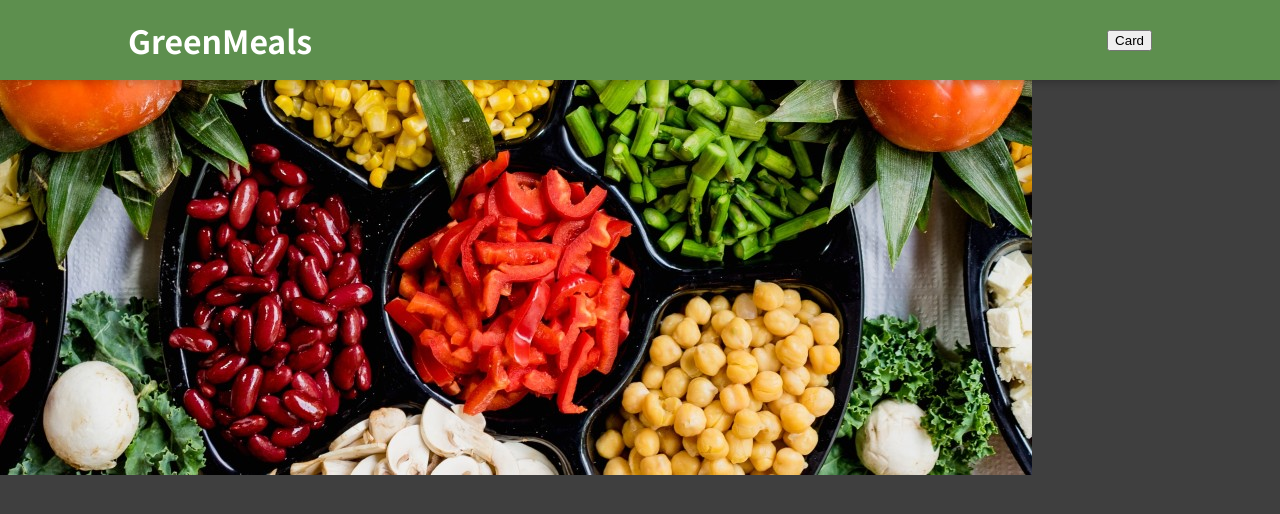
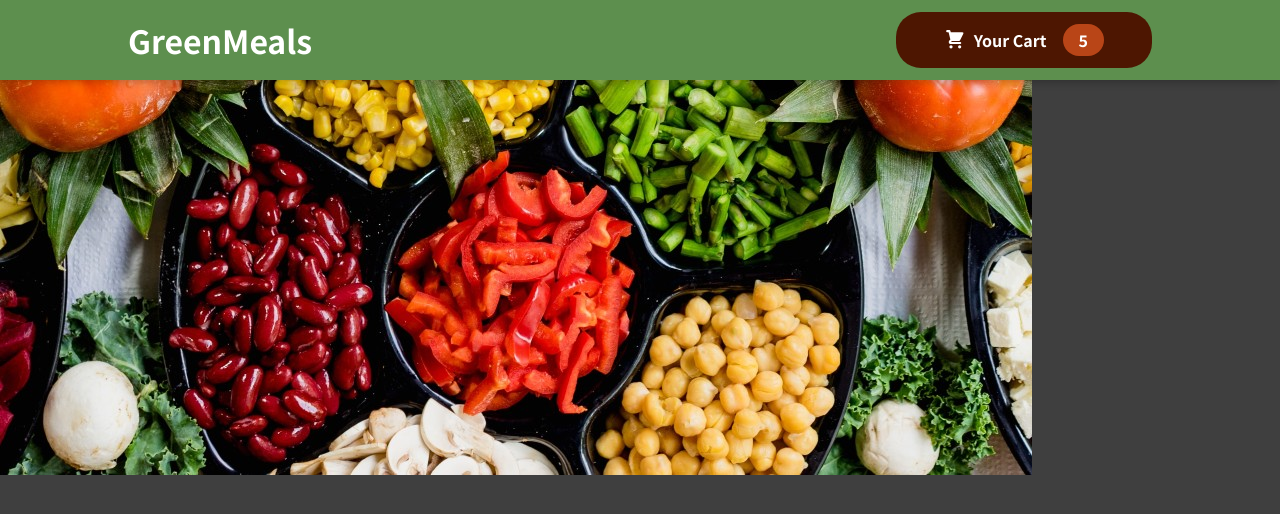
Before and after one commit to pdung1989/green-meals-shop, a React (Create React App) app: page / in a window 1280 px wide. Shown: the top 514 px of the page. Built offline with nearby package versions, Linux system fonts and the light colour scheme.

Commit message:
add HeaderCartButton component

```diff
--- /dev/null
+++ b/src/components/Cart/CartIcon.js
@@ -0,0 +1,13 @@
+const CartIcon = () => {
+  return (
+    <svg
+      xmlns='http://www.w3.org/2000/svg'
+      viewBox='0 0 20 20'
+      fill='currentColor'
+    >
+      <path d='M3 1a1 1 0 000 2h1.22l.305 1.222a.997.997 0 00.01.042l1.358 5.43-.893.892C3.74 11.846 4.632 14 6.414 14H15a1 1 0 000-2H6.414l1-1H14a1 1 0 00.894-.553l3-6A1 1 0 0017 3H6.28l-.31-1.243A1 1 0 005 1H3zM16 16.5a1.5 1.5 0 11-3 0 1.5 1.5 0 013 0zM6.5 18a1.5 1.5 0 100-3 1.5 1.5 0 000 3z' />
+    </svg>
+  );
+};
+
+export default CartIcon;
--- a/src/components/Layout/Header.js
+++ b/src/components/Layout/Header.js
@@ -1,5 +1,6 @@
 import { Fragment } from 'react';
 
+import HeaderCartButton from './HeaderCartButton';
 import mealsImage from '../../assets/salad.jpeg';
 import classes from './Header.module.css';
 
@@ -8,7 +9,7 @@
     <Fragment>
       <header className={classes.header}>
         <h1>GreenMeals</h1>
-        <button>Card</button>
+        <HeaderCartButton />
       </header>
       <div>
         <img src={mealsImage} alt="green food" />
--- /dev/null
+++ b/src/components/Layout/HeaderCartButton.js
@@ -0,0 +1,16 @@
+import CardIcon from '../Cart/CartIcon';
+import classes from './HeaderCartButton.module.css';
+
+const HeaderCartButton = props => {
+  return (
+    <button className={classes.button}>
+      <span className={classes.icon}>
+        <CardIcon />
+      </span>
+      <span>Your Cart</span>
+      <span className={classes.badge}>5</span>
+    </button>
+  )
+};
+
+export default HeaderCartButton;
--- /dev/null
+++ b/src/components/Layout/HeaderCartButton.module.css
@@ -0,0 +1,59 @@
+.button {
+  cursor: pointer;
+  font: inherit;
+  border: none;
+  background-color: #4d1601;
+  color: white;
+  padding: 0.75rem 3rem;
+  display: flex;
+  justify-content: space-around;
+  align-items: center;
+  border-radius: 25px;
+  font-weight: bold;
+}
+
+.button:hover,
+.button:active {
+  background-color: #2c0d00;
+}
+
+.icon {
+  width: 1.35rem;
+  height: 1.35rem;
+  margin-right: 0.5rem;
+}
+
+.badge {
+  background-color: #b94517;
+  padding: 0.25rem 1rem;
+  border-radius: 25px;
+  margin-left: 1rem;
+  font-weight: bold;
+}
+
+.button:hover .badge,
+.button:active .badge {
+  background-color: #92320c;
+}
+
+.bump {
+  animation: bump 300ms ease-out;
+}
+
+@keyframes bump {
+  0% {
+    transform: scale(1);
+  }
+  10% {
+    transform: scale(0.9);
+  }
+  30% {
+    transform: scale(1.1);
+  }
+  50% {
+    transform: scale(1.15);
+  }
+  100% {
+    transform: scale(1);
+  }
+}
```
Also changed, not shown: 2 other files (tests, documents, lock files or other folders).
